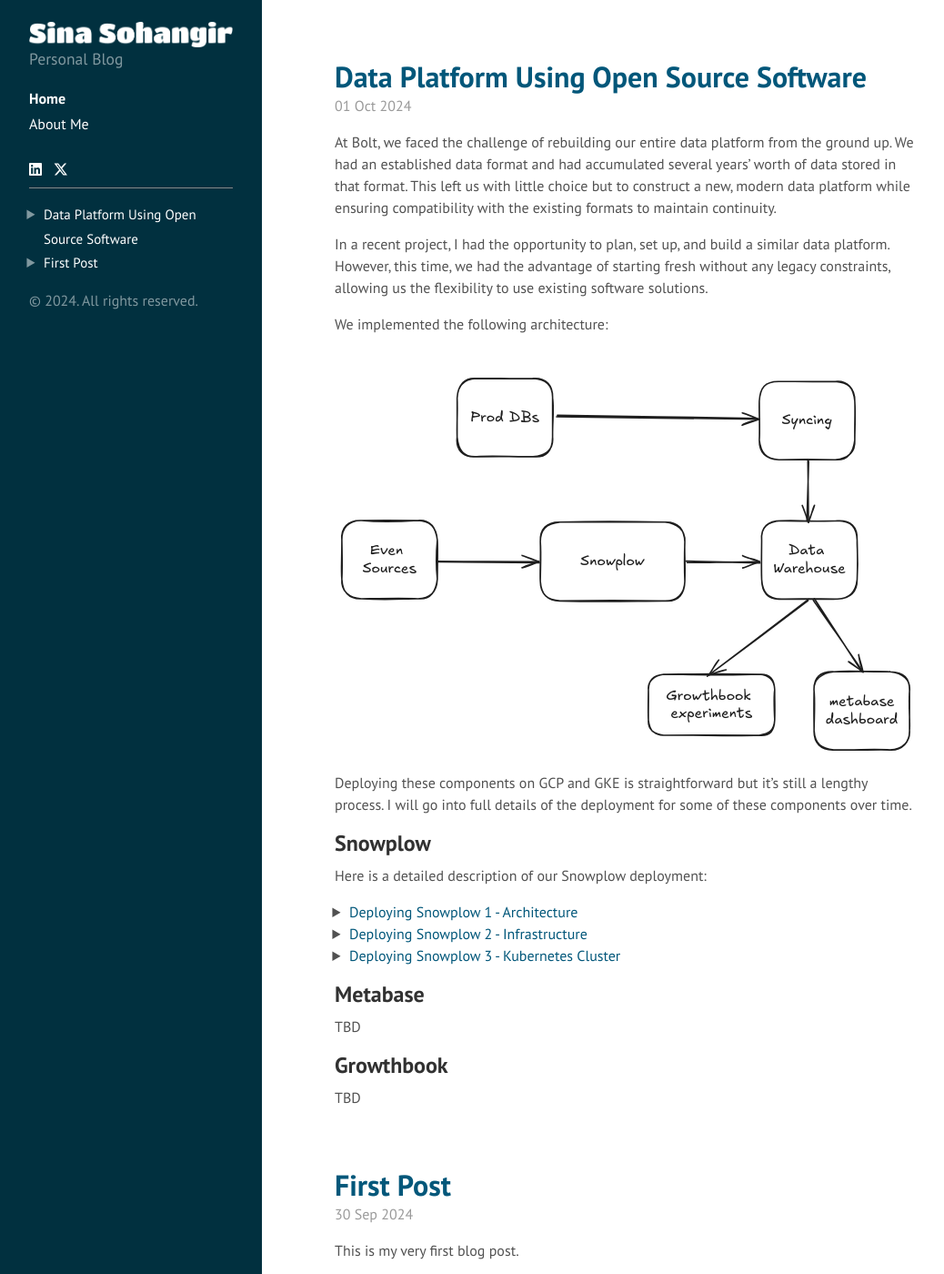
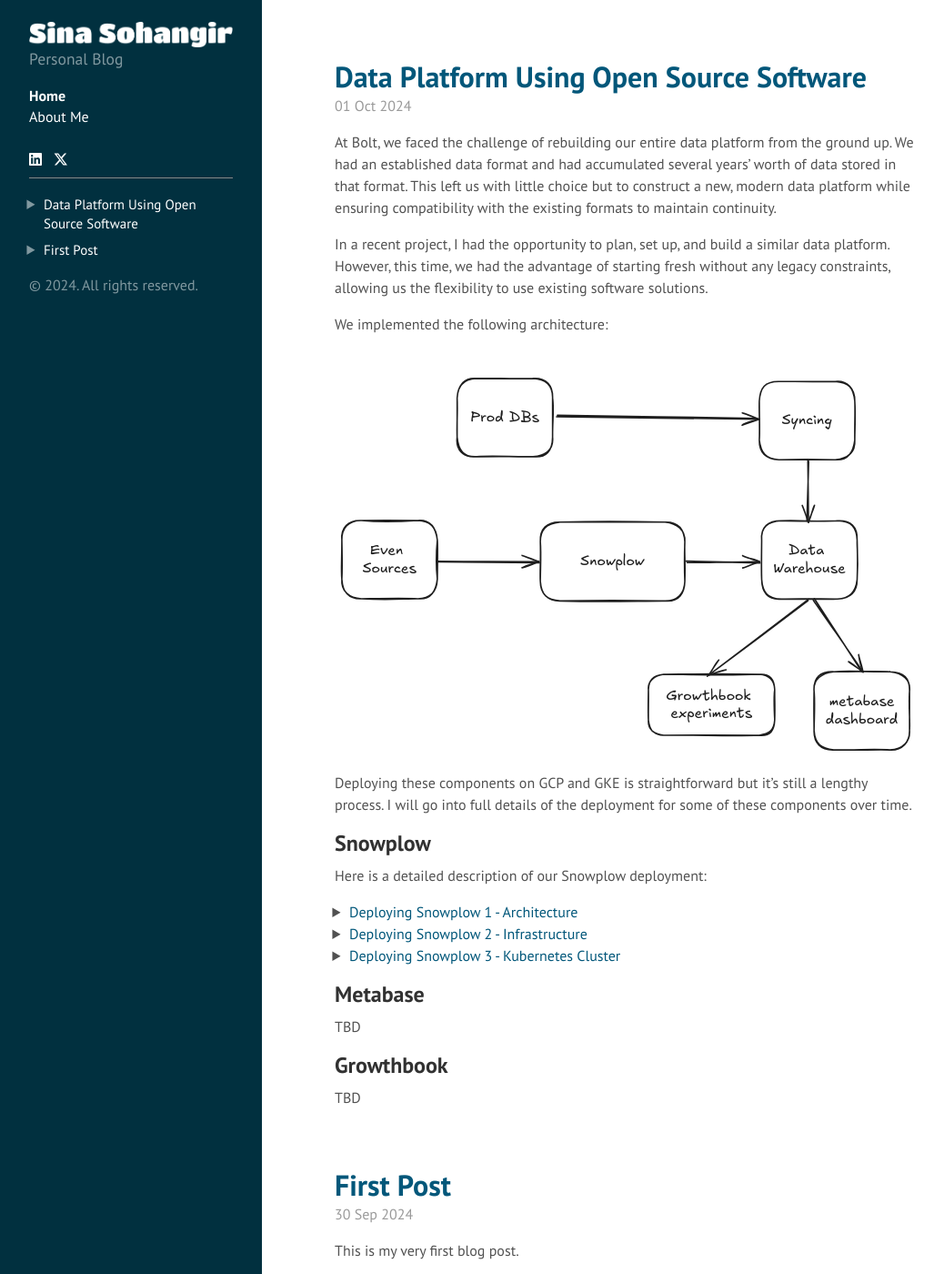
Before and after one commit to sinaso/sinaso.github.io, a Jekyll site: the page built from index.html, in a window 1280 px wide and 1400 px high. Shown: the whole window at 91% size, without its empty margins (0-1038 px from the left). Built offline with Jekyll 4.4.1, drawn with Linux system fonts in a browser that asks for light colours; nearby versions of some CDN libraries; the list of posts is cut into pages by our own code.

Commit message:
better styling.

```diff
--- a/public/css/hyde.css
+++ b/public/css/hyde.css
@@ -86,7 +86,7 @@
 }
 .sidebar-nav-item {
   display: block;
-  line-height: 1.75;
+  line-height: 1.4;
 }
 a.sidebar-nav-item:hover,
 a.sidebar-nav-item:focus {
@@ -98,6 +98,7 @@
 
 li a.sidebar-nav-item {
   font-size: 15px;
+  margin-bottom: 6px;
 }
 
 /* Sticky sidebar
```
